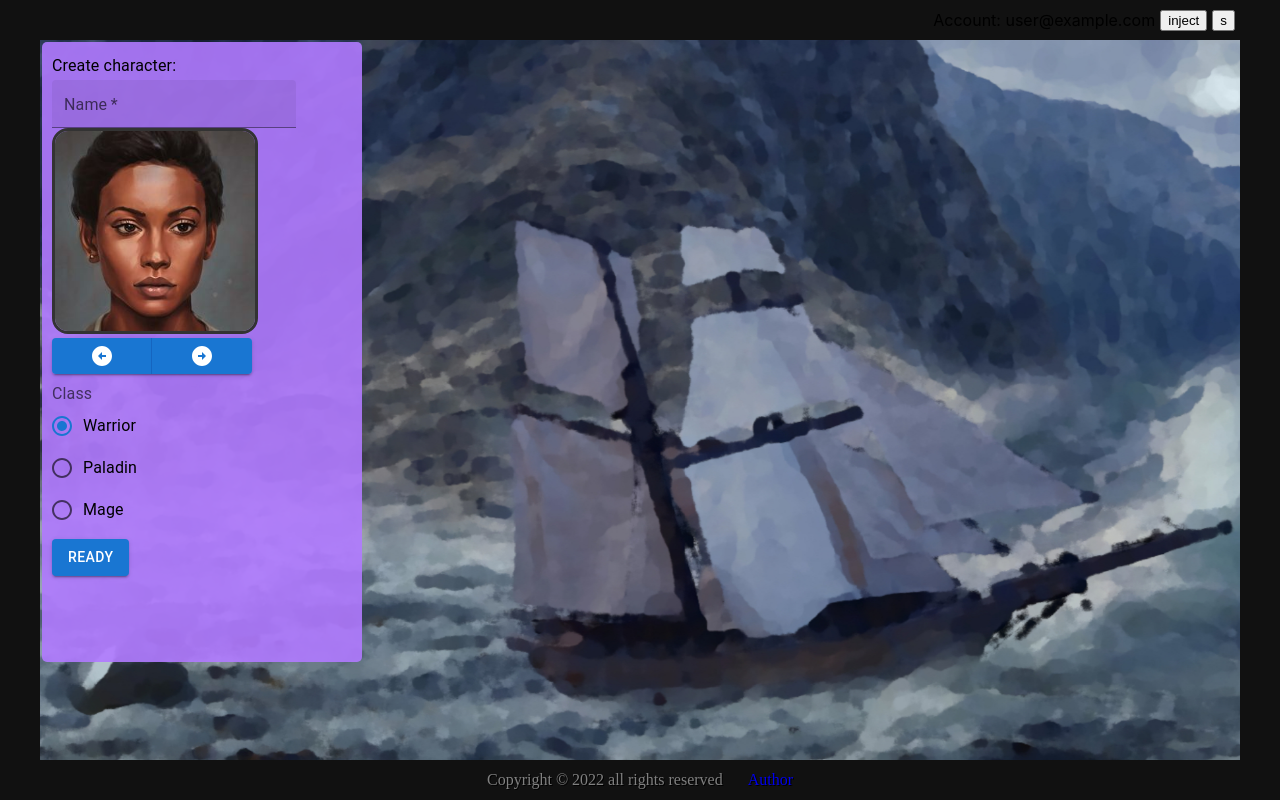
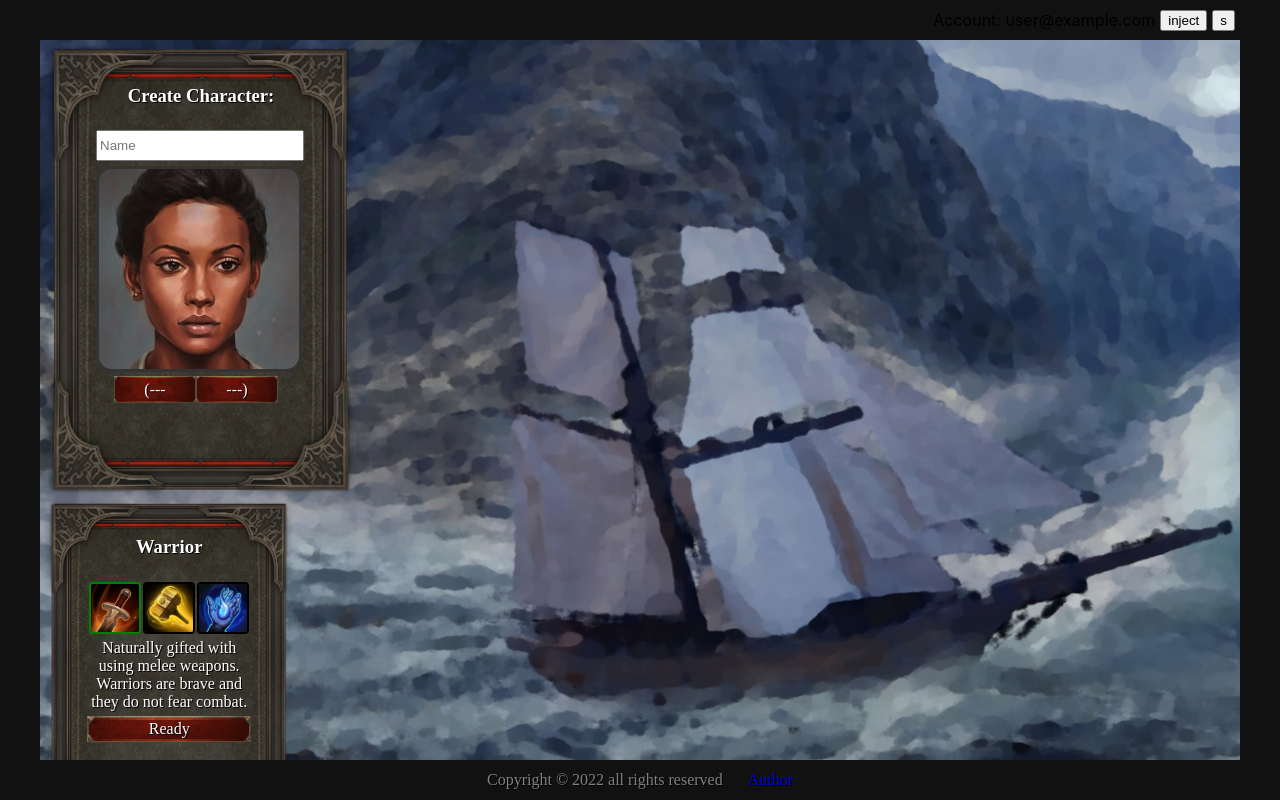
Before and after one commit to exewin/bg, a React (Create React App) app: page /dashboard/creation in a window 1280 px wide. Built offline with nearby package versions, Linux system fonts and the light colour scheme; no server answers; the database is empty; sample sign-in values are in the browser's storage; a web font is replaced by a local one.

Commit message:
enchance creation screen

```diff
--- a/src/sites/dashboard/Creation.js
+++ b/src/sites/dashboard/Creation.js
@@ -1,7 +1,5 @@
-import { Box, Button, ButtonGroup, FormControl, FormControlLabel, FormLabel, Radio, RadioGroup, TextField, Typography } from '@mui/material'
 import React, { useEffect, useState } from 'react'
 import styled from 'styled-components'
-import {ArrowCircleLeft, ArrowCircleRight } from '@mui/icons-material'
 import { Portrait } from '../../components/Portrait'
 import { selectPortrait } from '../../utils/portraitController'
 import { createCharacterDB, userExistsDB } from '../../firebase/firestore'
@@ -10,26 +8,78 @@ import { useNavigate } from 'react-router-dom'
 import { CenteredLoading } from '../../components/CenteredLoading'
 import { Background } from '../../components/Background'
 import { bgs } from '../../utils/backgroundController'
+import card from "../../assets/ui/missionCard.png"
+import { Box } from '../../components/Box'
+import { Button } from '../../components/Button'
+import { Icon } from '../../components/Icon'
+import { classDescs } from '../../utils/classDescription'
+import { capitalizeWord } from '../../utils/capitalizeWord'
+import { nameRegex } from '../../utils/regExps'
 
 
 const PortraitBox = styled.div`
 width:200px;
 `
 
+const Title = styled.h3``
+const Description = styled.p`
+text-align: left;
+font-size: 0.8em;
+`
+
+const Container = styled.div`
+height: 90vh;
+width:100%;
+overflow-y: auto;
+overflow-x: hidden;
+`
+
+const Input = styled.input`
+height:25px;
+width: 95%;
+`
+
+const Wrapper = styled.div`
+display:flex;
+align-items:center;
+justify-content: center;
+`
+
+const IconWrapper = styled.div`
+display:flex;
+align-items:center;
+justify-content: center;
+gap:2px;
+`
+
+const Warning = styled.div`
+color:#f99;
+font-size: 12px;
+`
+
 export const Creation = () => {
 
     const [portrait, setPortrait] = useState(0)
     const [name, setName] = useState("")
+    const [nameWarning, setNameWarning] = useState("")
     const [charClass, setCharClass] = useState("warrior")
     const {user} = useAuth()
     const [loading, setLoading] = useState(true)
     const navigate = useNavigate()
 
+
     const handleSubmit = async (e) => {
         e.preventDefault()
-        setLoading(true)
-        await createCharacterDB(user.uid, {name, portrait, charClass})
-        navigate("../gamescreen")
+        if(!nameRegex.test(name)){
+            return setNameWarning("Name must be 3-12 characters long and can contain only English letters.")
+        }
+
+        try{
+            await createCharacterDB(user.uid, {name, portrait, charClass})
+            navigate("../gamescreen")
+        } catch (e) {
+            setNameWarning(e.message)
+        }
     }
 
     useEffect(()=>{
@@ -42,64 +92,58 @@ export const Creation = () => {
         setLoading(false)
     },[user])
 
+    return (
+        <Container>
+            <Background img={bgs[3]} css={{position:'relative'}}>
+            {loading ? <CenteredLoading/> :
+                    <>
+                        <Box bg={card} scale={1}>
+                            <Title>
+                                Create Character:
+                            </Title>
+                                <Input
+                                    required
+                                    name="name"
+                                    placeholder="Name"
+                                    type="name"
+                                    autoComplete="off"
+                                    value={name}
+                                    onChange={(e)=>setName(capitalizeWord(e.target.value))}
+                                />
+                                {nameWarning && <Warning>{nameWarning}</Warning>}
+                                <PortraitBox>
+                                    <Portrait index={portrait}/>
+                                        <Wrapper>
+                                            <Button wide size={0.5} onClick={()=>setPortrait(prev=>selectPortrait(prev+1))}>(---</Button>
+                                            <Button wide size={0.5} onClick={()=>setPortrait(prev=>selectPortrait(prev-1))}>---)</Button>
+                                        </Wrapper>
+                                </PortraitBox>
+
+                        </Box>
+                        <Box scale={0.8} bg={card}>
+                            <Title>
+                                {capitalizeWord(charClass)}
+                            </Title>
+                            <IconWrapper>
+                                <Icon selected={charClass === 'warrior'} icon={0} onClick={()=>setCharClass("warrior")}/>
+                                <Icon selected={charClass === 'paladin'} icon={1} onClick={()=>setCharClass("paladin")}/>
+                                <Icon selected={charClass === 'mage'} icon={2} onClick={()=>setCharClass("mage")}/>
+                            </IconWrapper>
+                            {classDescs(charClass)}
+                            <Button onClick={handleSubmit}>Ready</Button>
+                        </Box>
+                    </>
+            }
+            </Background>
+        </Container>
+    )
+}
 
 
-    return (
-        <Background img={bgs[3]}>
-        <Box
-        sx={{
-            borderRadius: '5px',
-            padding: '10px',
-            width: '300px',
-            height: '600px',
-            backgroundColor: 'rgba(177,123,255,0.9)',
-        }}>
-            {loading ? <CenteredLoading/> :
-            <>
-                <Typography variant="subtitle1">
-                    Create character:
-                </Typography>
-                <form onSubmit={handleSubmit}>
-                    <FormControl>
 
-                        <TextField
-                            required
-                            name="name"
-                            label="Name"
-                            type="name"
-                            autoComplete="off"
-                            size="small"
-                            variant="filled"
-                            value={name}
-                            onChange={(e)=>setName(e.target.value)}
-                        />
-
-                        <PortraitBox>
-                            <Portrait index={portrait}/>
-                            <ButtonGroup variant="contained">
-                                <Button onClick={()=>setPortrait(prev=>selectPortrait(prev+1))} sx={{width:'100px'}}><ArrowCircleLeft/></Button>
-                                <Button onClick={()=>setPortrait(prev=>selectPortrait(prev-1))} sx={{width:'100px'}}><ArrowCircleRight/></Button>
-                            </ButtonGroup>
-                        </PortraitBox>
-
-                        <FormLabel sx={{ mt: 1 }}>Class</FormLabel>
-                        <RadioGroup
-                            defaultValue={charClass}
-                            name="radio-class"
-                            value={charClass}
-                            onChange={(e)=>setCharClass(e.target.value)}
-                        >
-                            <FormControlLabel value="warrior" control={<Radio />} label="Warrior" />
-                            <FormControlLabel value="paladin" control={<Radio />} label="Paladin" />
-                            <FormControlLabel value="mage" control={<Radio />} label="Mage" />
-                        </RadioGroup>
-
-                    </FormControl>
-                    <div><Button sx={{ mt: 1 }} variant="contained" type="submit">Ready</Button></div>
-                </form>
-            </>
-            }
-        </Box>
-        </Background>
-    )
-}
+// <RadioGroup
+// defaultValue={charClass}
+// name="radio-class"
+// value={charClass}
+// onChange={(e)=>setCharClass(e.target.value)}
+// >
```
